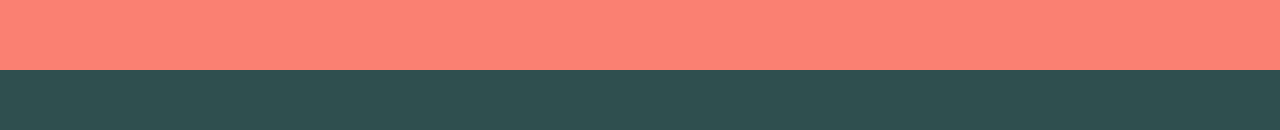
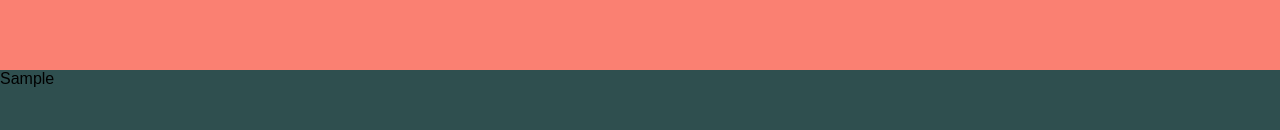
Before and after one commit to kevindo1/TypeScript-ToDo-List, a React (Create React App) app: page / in a window 1280 px wide. Both pictures are taken after typing "Sample" into the empty fields and a click on the button "Add Task". Shown: the part 170-300 px from the top of the page. Built offline with nearby package versions, Linux system fonts and the light colour scheme.

Commit message:
task component rendering

```diff
--- a/src/App.tsx
+++ b/src/App.tsx
@@ -1,6 +1,7 @@
 import React, { FC, ChangeEvent, useState } from "react";
 import "./App.css";
 import { ITask } from "./Interfaces";
+import TodoTask from "./components/TodoTask";
 
 const App: FC = () => {
   const [task, setTask] = useState<string>("");
@@ -43,7 +44,11 @@
         </div>
         <button onClick={addTask}>Add Task</button>
       </div>
-      <div className="todoList"></div>
+      <div className="todoList">
+        {todoList.map((task: ITask, key: number) => {
+          return <TodoTask key={key} task={task} />;
+        })}
+      </div>
     </div>
   );
 };
--- a/src/components/TodoTask.tsx
+++ b/src/components/TodoTask.tsx
@@ -5,7 +5,7 @@
   task: ITask;
 }
 const TodoTask = ({ task }: Props) => {
-  return <div>task</div>;
+  return <div>{task.taskName}</div>;
 };
 
 export default TodoTask;
```
